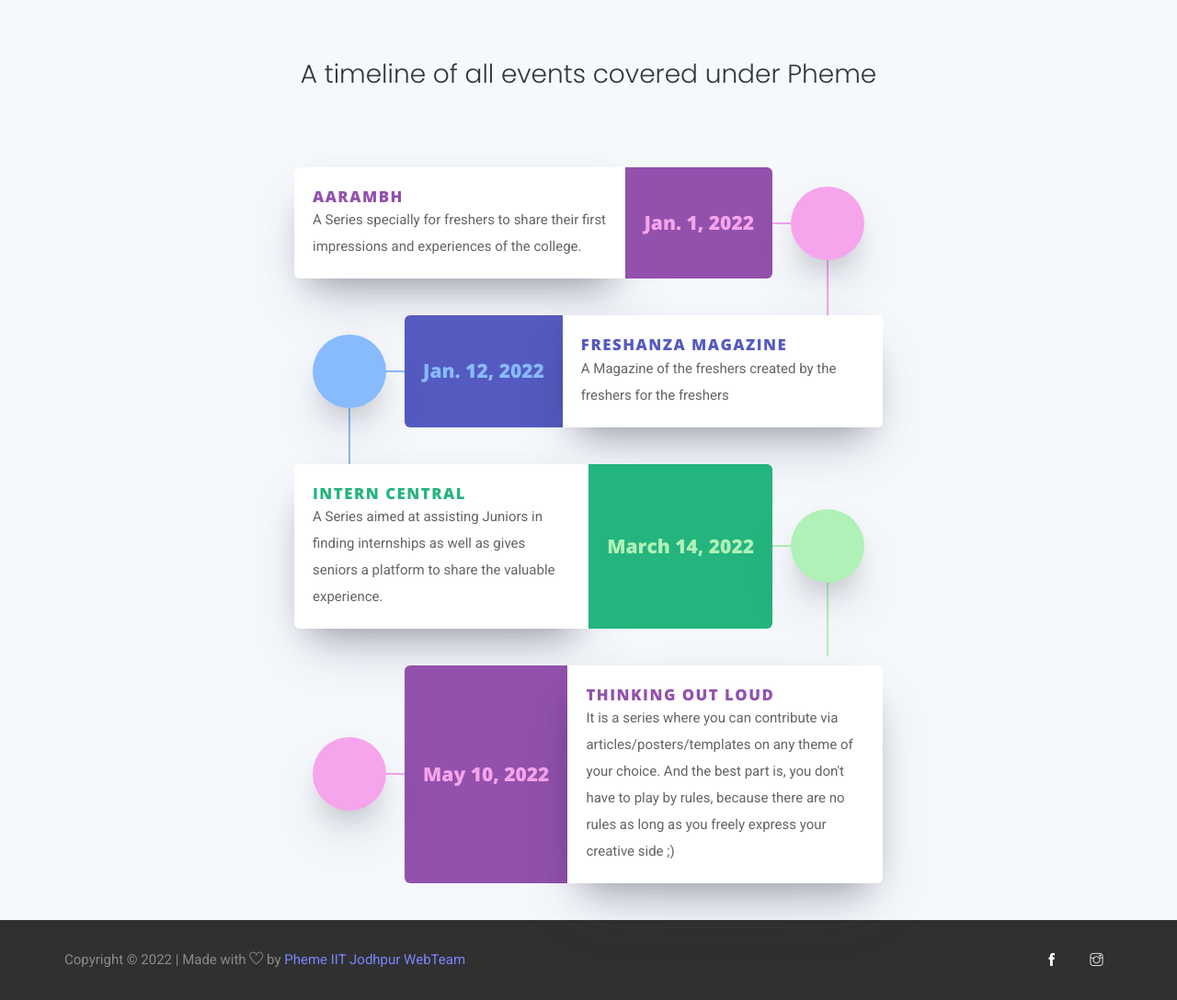
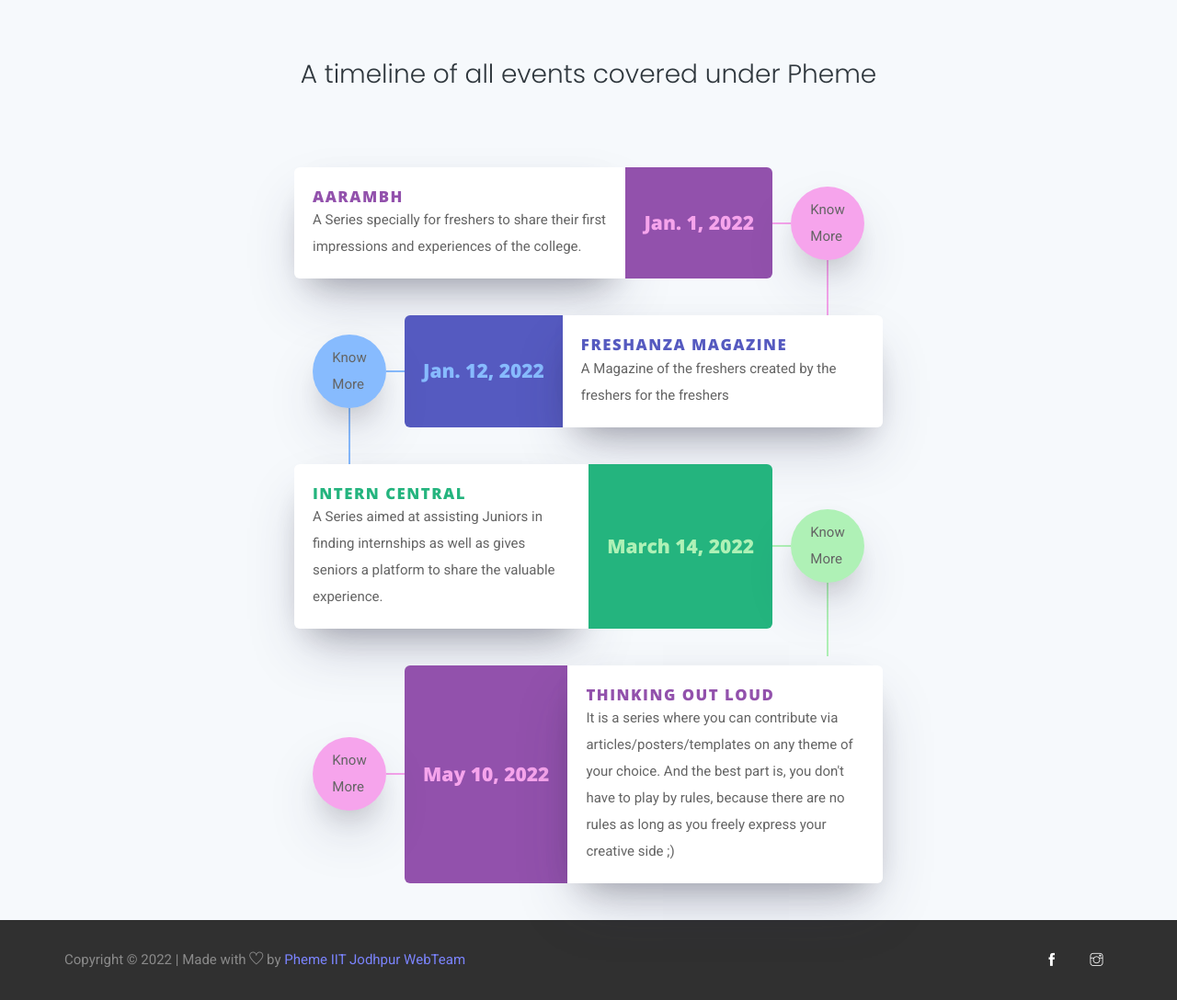
Before and after one commit to SanidhyaJohri/Pheme-Website, a Django app: page /events in a window 1280 px wide. Shown: the part 105-1193 px from the top of the page at 92% size. Run offline with Django 3.2, Linux system fonts and the light colour scheme; data comes from the database, SQL or seed files in the repository; parts of the project's set-up code (start-up, migrations or seed data) failed here and were passed over; some libraries are stand-ins or nearby versions.

Commit message:
commit-event-know-more

```diff
--- a/templates/events.html
+++ b/templates/events.html
@@ -48,7 +48,7 @@
             <div class="timeline__event  animated fadeInUp delay-3s timeline__event--type1">
                 <div class="timeline__event__icon ">
                     <!-- <i class="lni-cake"></i> -->
-                    <img src="media/{{event.eventImg}}">
+                    <a href="{{event.eventHref}}"><p>Know More</p></a>
                 </div>
                 <div class="timeline__event__date">
                 {{event.eventDate}}
@@ -65,7 +65,9 @@
         {% elif forloop.counter|modulo:3 == 2%}
             <div class="timeline__event animated fadeInUp delay-2s timeline__event--type2">
                 <div class="timeline__event__icon">
-                    <i class="lni-burger"></i>
+                    <!-- <i class="lni-burger"></i> -->
+                    <a href="{{event.eventHref}}"><p>Know More</p></a>
+
 
                 </div>
                 <div class="timeline__event__date">
@@ -83,7 +85,7 @@
             {% else %}
             <div class="timeline__event animated fadeInUp delay-1s timeline__event--type3">
                 <div class="timeline__event__icon">
-                <i class="lni-slim"></i>
+                    <a href="{{event.eventHref}}"><p>Know More</p></a>
 
                 </div>
                 <div class="timeline__event__date">
```
